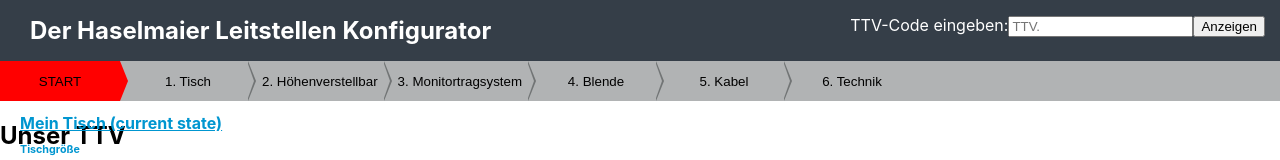
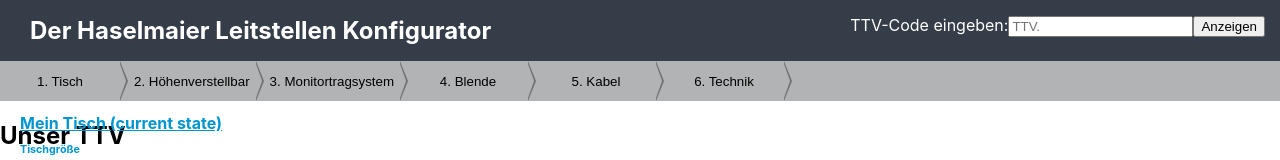
Before and after one commit to mathiasfrey/haselmaier-configurator, a React (Create React App) app: page / in a window 1280 px wide. Shown: the top 160 px of the page. Built offline with nearby package versions, Linux system fonts and the light colour scheme.

Commit message:
destroying a lot of quirky state by trying to highlight the nav

```diff
--- a/src/components/Blende.js
+++ b/src/components/Blende.js
@@ -31,7 +31,13 @@ class Blende extends Component {
     render() {
         return (
         <>
-        <button id="blende" className="navBtn" onClick={this.onOpenModal}>4. Blende</button>
+        <button
+            className={ 'navBtn ' + (this.props.chosen && 'done')}
+            onClick={this.onOpenModal}>4. Blende</button>
+        <div
+            className={ 'divider ' + (this.props.chosen && 'done')}
+        ></div>
+
         <Modal open={this.state.open} onClose={this.onCloseModal} center>
         <video autoPlay={false} height="300" width="500" controls playsinline={false}>
         <source src={blende_video} type="video/mp4"/>
--- a/src/components/Height.js
+++ b/src/components/Height.js
@@ -40,7 +40,13 @@ class Height extends React.Component {
     render() {
         return (
         <>
-        <button className="navBtn" onClick={this.onOpenModal}>2. Höhenverstellbar</button>
+        <button
+            className={ 'navBtn ' + (this.props.chosen && 'done')}
+            onClick={this.onOpenModal}>2. Höhenverstellbar</button>
+        <div
+            className={ 'divider ' + (this.props.chosen && 'done')}
+        ></div>
+
         <Modal open={this.state.open} onClose={this.onCloseModal} center>
         <h2>Höhenverstellbar</h2>
         <video autoPlay={false} height="300" width="500" controls playsInline={false}>
--- a/src/components/Kabel.js
+++ b/src/components/Kabel.js
@@ -29,7 +29,13 @@ class Kabel extends React.Component {
     render() {
         return (
             <>
-                <button id="kabel" className="navBtn" onClick={this.onOpenModal}>5. Kabel</button>
+                <button
+                    className={ 'navBtn ' + (this.props.chosen && 'done')}
+                    onClick={this.onOpenModal}>5. Kabel</button>
+                <div
+                    className={ 'divider ' + (this.props.chosen && 'done')}
+                ></div>
+
                 <Modal open={this.state.open} onClose={this.onCloseModal} center>
                 <video autoPlay={false} height="300" width="500" controls playsinline={false}>
                 <source src={kabel_video} type="video/mp4"/>
--- a/src/components/Monitor.js
+++ b/src/components/Monitor.js
@@ -20,17 +20,20 @@ class Monitor extends React.Component {
     handleMonitorSystem = (system) => {
         this.setState({open: false});
         if (system === 'OHNE') {
-            document.getElementById('kabel').disabled = true;
-            this.props.monitorSystemWithout();
+            // URGENT FIX: This is an anti-pattern!
+            // a React application has a single state
+            // the DOM is our ouztput and not a parallel means of storage
+            // document.getElementById('kabel').disabled = true;
+            // this.props.monitorSystemWithout();
         } else if (system === 'STATIV') {
-            document.getElementById('kabel').disabled = true;
-            this.props.monitorSystemStativ();
+            // document.getElementById('kabel').disabled = true;
+            // this.props.monitorSystemStativ();
         } else if (system === 'RELING: OHNE HV') {
-            document.getElementById('kabel').disabled = false;
-            this.props.monitorSystemReling();
+            // document.getElementById('kabel').disabled = false;
+            // this.props.monitorSystemReling();
         } else {
-            document.getElementById('kabel').disabled = false;
-            this.props.monitorSystemRelingHV();
+            // document.getElementById('kabel').disabled = false;
+            // this.props.monitorSystemRelingHV();
         }
     };
 
@@ -87,7 +90,13 @@ class Monitor extends React.Component {
 
         return (
         <>
-        <button className="navBtn" onClick={this.onOpenModal}>3. Monitortragsystem</button>
+        <button
+            className={ 'navBtn ' + (this.props.chosen && 'done')}
+            onClick={this.onOpenModal}>3. Monitortragsystem</button>
+        <div
+            className={ 'divider ' + (this.props.chosen && 'done')}
+        ></div>
+
         <Modal open={this.state.open} onClose={this.onCloseModal} center>
         <h2> Monitortragsystem </h2>
          <video autoPlay={false} height="300" width="500" controls playsinline={false}>
--- a/src/components/Settings.js
+++ b/src/components/Settings.js
@@ -506,64 +506,6 @@ class Settings extends React.Component {
         this.setState(this.initialState)
     };
 
-    handleMonitor = () => {
-        return (
-             <Monitor
-                 monitorSystemWithout={this.monitorSystemWithout}
-                 monitorSystemStativ={this.monitorSystemStativ}
-                 monitorSystemRelingHV={this.monitorSystemRelingHV}
-                 monitorSystemReling={this.monitorSystemReling}
-                 monitorOneRow={this.monitorOneRow}
-                 monitorTwoRow={this.monitorTwoRow}
-                 monitorThree={this.monitorThree}
-                 monitorFour={this.monitorFour}
-                 monitorFive={this.monitorFive}
-                 table={this.state.chosenTable}
-             >
-             </Monitor>
-        )
-    };
-
-    handleHeight = () => {
-        return (
-            <Height
-                heightSettingEco={this.heightSettingEco}
-                heightSettingVario={this.heightSettingVario}
-            />
-        )
-    };
-
-    handleBlende = () => {
-        return (
-            <Blende
-                chosenBlendeKeinen={this.chosenBlendeKeinen}
-                chosenBlendeVoll={this.chosenBlendeVoll}
-            />
-        )
-    };
-
-    handleKabel = () => {
-        return (
-            <Kabel
-                chosenKabelRueckenMit={this.chosenKabelRueckenMit}
-                chosenKabelRueckenOhne={this.chosenKabelRueckenOhne}
-            />
-        )
-    };
-
-    handleTechnik = () => {
-        return (
-            <Technik
-                chosenTechnikLinks={this.chosenTechnikLinks}
-                chosenTechnikRechts={this.chosenTechnikRechts}
-                chosenTechnikBeide={this.chosenTechnikBeide}
-                chosenTechnikOhne={this.chosenTechnikOhne}
-                chosenTechnikContainerMit={this.chosenTechnikContainerMit}
-                chosenTechnikContainerOhne={this.chosenTechnikContainerOhne}
-            />
-        )
-    };
-
     handleSummary = () => {
         return (
             <Summary
@@ -613,8 +555,8 @@ class Settings extends React.Component {
                     </div>
                 </div>
                 <div className="settings">
-                    <button className="navBtn done">START</button>
-                    <div className="divider done"></div>
+                    {/* <button className="navBtn done">START</button>
+                    <div className="divider done"></div> */}
 
                     <Table
                         smallTable={this.loadTableSmall}
@@ -623,23 +565,48 @@ class Settings extends React.Component {
                         chosen={this.state.chosenTable}
                     />
 
-                    {this.handleHeight()}
+                    <Height
+                        heightSettingEco={this.heightSettingEco}
+                        heightSettingVario={this.heightSettingVario}
+                        chosen={this.state.chosenHeight}
+                    />
 
-                    <div className="divider"></div>
+                    <Monitor
+                        monitorSystemWithout={this.monitorSystemWithout}
+                        monitorSystemStativ={this.monitorSystemStativ}
+                        monitorSystemRelingHV={this.monitorSystemRelingHV}
+                        monitorSystemReling={this.monitorSystemReling}
+                        monitorOneRow={this.monitorOneRow}
+                        monitorTwoRow={this.monitorTwoRow}
+                        monitorThree={this.monitorThree}
+                        monitorFour={this.monitorFour}
+                        monitorFive={this.monitorFive}
+                        table={this.state.chosenTable}
+                        chosen={this.state.chosenMonitorSystem} /* this is probably a hack: in case the system is chosen highlight monitor */
+                    >
+                    </Monitor>
 
-                    {this.handleMonitor()}
+                    <Blende
+                        chosenBlendeKeinen={this.chosenBlendeKeinen}
+                        chosenBlendeVoll={this.chosenBlendeVoll}
+                        chosen={this.state.chosenBlende}
+                    />
 
-                    <div className="divider"></div>
+                    <Kabel
+                        chosenKabelRueckenMit={this.chosenKabelRueckenMit}
+                        chosenKabelRueckenOhne={this.chosenKabelRueckenOhne}
+                        chosen={this.state.chosenKabel}
+                    />
 
-                    {this.handleBlende()}
-
-                    <div className="divider"></div>
-
-                    {this.handleKabel()}
-
-                    <div className="divider"></div>
-
-                    {this.handleTechnik()}
+                    <Technik
+                        chosenTechnikLinks={this.chosenTechnikLinks}
+                        chosenTechnikRechts={this.chosenTechnikRechts}
+                        chosenTechnikBeide={this.chosenTechnikBeide}
+                        chosenTechnikOhne={this.chosenTechnikOhne}
+                        chosenTechnikContainerMit={this.chosenTechnikContainerMit}
+                        chosenTechnikContainerOhne={this.chosenTechnikContainerOhne}
+                        chosen={this.chosenTechnik}
+                    />
 
 
                 </div>
--- a/src/components/Technik.js
+++ b/src/components/Technik.js
@@ -47,7 +47,14 @@ class Technik extends React.Component {
     render() {
         return (
         <>
-        <button className="navBtn" onClick={this.onOpenModal}>6. Technik</button>
+
+        <button
+            className={ 'navBtn ' + (this.props.chosen && 'done')}
+            onClick={this.onOpenModal}>6. Technik</button>
+        <div
+            className={ 'divider ' + (this.props.chosen && 'done')}
+        ></div>
+
         <Modal open={this.state.open} onClose={this.onCloseModal} center>
         <h2>Technik Integration</h2>
         <video autoPlay={false} height="300" width="500" controls playsInline={false}>
```
